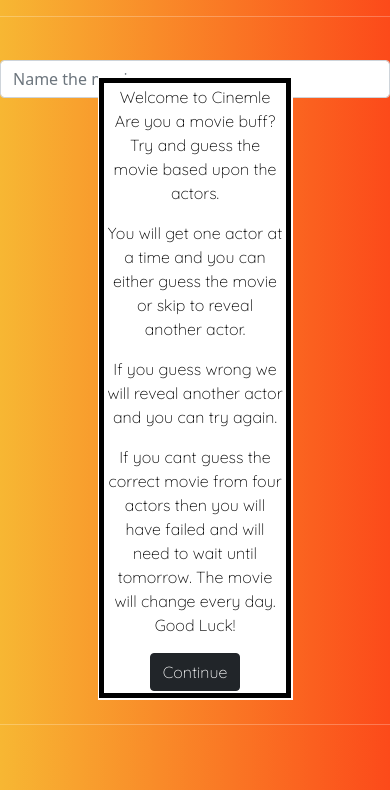
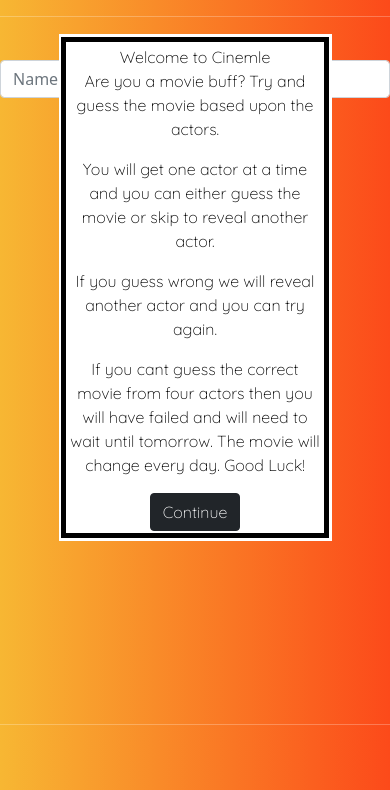
Before and after one commit to schrockben/FinalProject, a Flask app: template templates/index.html in a window 390 px wide. Shown: the part 54-844 px from the top of the page. Run offline with Flask 2, Linux system fonts and the light colour scheme; the template is opened without the code that fills it, so the values that code supplies are empty; some libraries are stand-ins or nearby versions; some web fonts are replaced.

Commit message:
fixing mobile style

```diff
--- a/static/styles.css
+++ b/static/styles.css
@@ -43,9 +43,9 @@
   display: none;
   position: fixed; /* Stay in place */
   z-index: 1; /* Sit on top */
-  left: 25%;
-  top: 15%;
-  width: 50%;
+  left: 15%;
+  top: 10%;
+  width: 70%;
   height: auto;
   overflow: auto; /* Enable scroll if needed */
   background-color: rgba(255,255,255);
```
